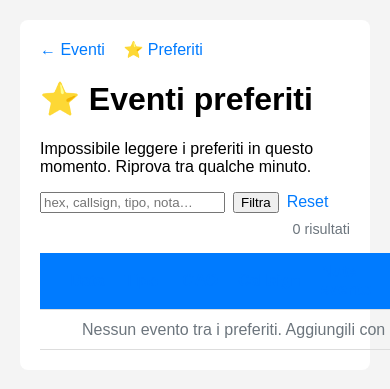
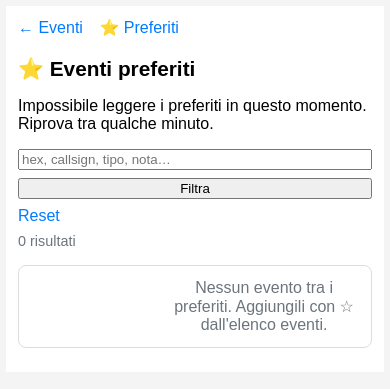
Before and after one commit to Indr1d-C0ld/FlightAnom, a PHP site: page /favorites.php in a window 390 px wide; the page is wider, and only the part inside the window is pictured. Shown: the top 389 px of that part. Run offline with PHP 8.4, Linux system fonts and the light colour scheme.

Commit message:
Design responsive per smartphone/tablet (vista desktop invariata)
- index.php: aggiunto <meta name="viewport"> (mancava).
- assets/style.css: due blocchi @media, quindi il rendering desktop non cambia:
  * <=992px: le tabelle larghe scorrono in orizzontale (-webkit-overflow-scrolling)
  * <=560px: barra filtri impilata a tutta larghezza; tabelle-dati marcate
    .cards diventano schede etichetta/valore (thead nascosto, td flessibili,
    ::before = attr(data-label)); griglia statistiche a una colonna; KPI a 2/riga.
- index.php / favorites.php: <table class="cards"> + data-label su ogni <td>
  (attributi inerti su desktop); tabella preferiti avvolta in .table-scroll.

```diff
--- a/webapp/assets/style.css
+++ b/webapp/assets/style.css
@@ -43,3 +43,78 @@ a { color: #007BFF; text-decoration: none; }
 .kpi .n { font-size: 1.6rem; font-weight: bold; }
 .kpi .l { color: #6c757d; font-size: 0.85rem; }
 .bar { background: #007BFF; height: 10px; border-radius: 3px; display: inline-block; vertical-align: middle; }
+
+/* =====================================================================
+   RESPONSIVE — solo entro @media: la vista desktop resta identica.
+   ===================================================================== */
+
+/* Tablet e desktop stretti: le tabelle larghe scorrono invece di comprimersi. */
+@media (max-width: 992px) {
+    .table-scroll { overflow-x: auto; -webkit-overflow-scrolling: touch; }
+    .table-scroll > table { min-width: 760px; }
+}
+
+/* Smartphone: margini ridotti, filtri impilati, tabelle-dati come schede. */
+@media (max-width: 560px) {
+    body { margin: 6px; }
+    .container { padding: 12px; border-radius: 0; }
+    h1 { font-size: 1.3rem; }
+    .nav-links a { display: inline-block; margin: 0 12px 6px 0; }
+
+    /* Barra filtri: un campo per riga, a tutta larghezza */
+    .container .filters,
+    .container .filter-bar { flex-direction: column; align-items: stretch; gap: 8px; }
+    .container .filters > *,
+    .container .filters input,
+    .container .filters select,
+    .container .filter-bar > * { width: 100%; margin: 0; box-sizing: border-box; }
+    .container .filters label,
+    .container .filter-bar label { display: flex; align-items: center; gap: 8px; }
+    .container .filters label input[type="checkbox"],
+    .container .filters label select { width: auto; }
+    .quick-range { display: flex; flex-wrap: wrap; }
+    .quick-range .quick-btn { flex: 1 1 45%; }
+
+    /* Tabelle marcate .cards: intestazione nascosta, ogni riga = scheda */
+    .table-scroll { overflow: visible; }
+    table.cards, table.cards tbody, table.cards tr, table.cards td { display: block; }
+    table.cards { min-width: 0; width: 100%; }
+    table.cards thead { display: none; }
+    table.cards tr {
+        border: 1px solid #ddd;
+        border-radius: 8px;
+        margin-bottom: 12px;
+        padding: 6px 10px;
+        background: #fff;
+    }
+    table.cards tr:hover { background: #fff; }
+    table.cards td {
+        border: none;
+        border-bottom: 1px solid #f0f0f0;
+        padding: 7px 0;
+        display: flex;
+        justify-content: space-between;
+        align-items: baseline;
+        gap: 12px;
+        text-align: right;
+        word-break: break-word;
+    }
+    table.cards td:last-child { border-bottom: none; }
+    table.cards td::before {
+        content: attr(data-label);
+        font-weight: bold;
+        color: #555;
+        text-align: left;
+        flex: 0 0 38%;
+    }
+    table.cards td[data-label=""] { justify-content: flex-start; text-align: left; }
+    table.cards td[data-label=""]::before { content: none; }
+    table.cards td.actions { padding-top: 10px; }
+
+    /* Statistiche */
+    .stats-grid { grid-template-columns: 1fr; }
+    .stats-card { overflow-x: auto; }
+    .kpi-row { gap: 10px; }
+    .kpi { flex: 1 1 44%; min-width: 0; padding: 10px 12px; }
+    .kpi .n { font-size: 1.35rem; }
+}
--- a/webapp/favorites.php
+++ b/webapp/favorites.php
@@ -89,7 +89,8 @@ function fav_sort_link(string $col, string $label, string $sort, string $order,
         <span style="margin-left:auto;color:#6c757d;font-size:0.9em;"><?= count($rows) ?> risultati</span>
     </form>
 
-    <table>
+    <div class="table-scroll">
+    <table class="cards">
         <thead>
             <tr>
                 <th></th>
@@ -106,26 +107,26 @@ function fav_sort_link(string $col, string $label, string $sort, string $order,
         <tbody>
         <?php foreach ($rows as $r): ?>
             <tr>
-                <td>
+                <td data-label="">
                     <button type="button" class="fav-btn is-fav" data-id="<?= (int) $r['event_id'] ?>"
                             title="Rimuovi dai preferiti" aria-pressed="true">⭐</button>
                 </td>
-                <td><?= htmlspecialchars(fav_format_it($r['first_seen_utc'])) ?></td>
-                <td><?= htmlspecialchars($r['event_type']) ?></td>
-                <td>
+                <td data-label="Data"><?= htmlspecialchars(fav_format_it($r['first_seen_utc'])) ?></td>
+                <td data-label="Tipo"><?= htmlspecialchars($r['event_type']) ?></td>
+                <td data-label="ICAO">
                     <a href="index.php?hex=<?= urlencode($r['hex']) ?>" title="Filtra gli eventi per questo ICAO"><?= htmlspecialchars($r['hex']) ?></a>
                     <a href="https://www.flightdb.net/aircraft.php?modes=<?= urlencode($r['hex']) ?>" target="_blank" class="icon-link" title="FlightDB">🔗</a>
                 </td>
-                <td><?= htmlspecialchars($r['callsign']) ?></td>
-                <td><?= htmlspecialchars($r['ev_note']) ?></td>
-                <td>
+                <td data-label="Callsign"><?= htmlspecialchars($r['callsign']) ?></td>
+                <td data-label="Note evento"><?= htmlspecialchars($r['ev_note']) ?></td>
+                <td data-label="Nota preferito">
                     <?php if ((string) $r['fav_note'] !== ''): ?>
                         <span class="fav-note"><?= nl2br(htmlspecialchars($r['fav_note'])) ?></span>
                     <?php endif; ?>
                     <a href="edit_favorite.php?id=<?= (int) $r['event_id'] ?>" class="icon-link" title="Modifica nota">✏️</a>
                 </td>
-                <td><?= htmlspecialchars(fav_format_it($r['created_at'] . ' UTC')) ?></td>
-                <td>
+                <td data-label="Aggiunto il"><?= htmlspecialchars(fav_format_it($r['created_at'] . ' UTC')) ?></td>
+                <td data-label="">
                     <a href="view.php?id=<?= (int) $r['event_id'] ?>" class="icon-link" title="Apri mappa traccia">🗺️</a>
                 </td>
             </tr>
@@ -137,6 +138,7 @@ function fav_sort_link(string $col, string $label, string $sort, string $order,
         <?php endif; ?>
         </tbody>
     </table>
+    </div>
 </div>
 
 <script>
```
Also changed, not shown: webapp/index.php (+12 -11 lines), CHANGELOG.md.
